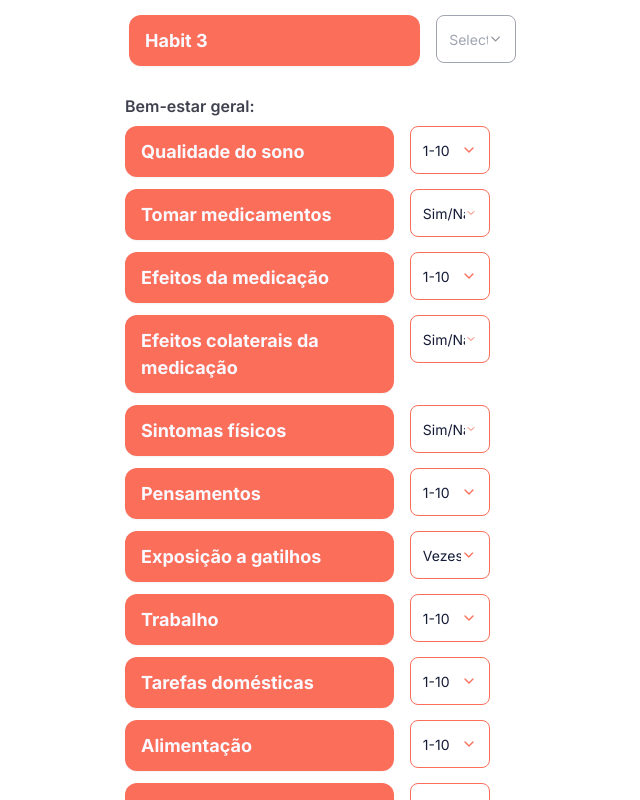
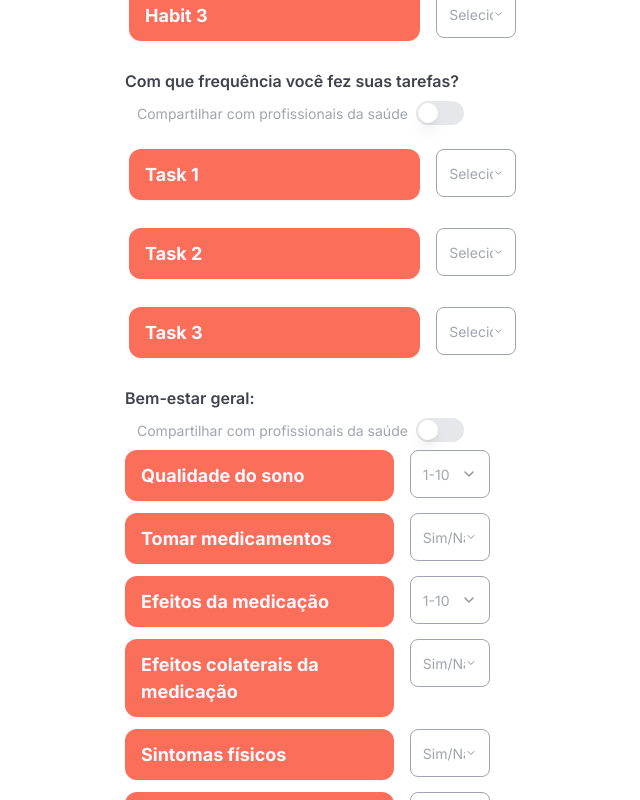
Before and after one commit to datasci4citizens/app-saude, a React app: page /diary in a window 1280 px wide. Shown: the part 460-1260 px from the top of the page, without its empty margins (339-979 px from the left). Built offline with nearby package versions, Linux system fonts and the light colour scheme; the HTML template or start-up script is replaced by a standard one; a web font is replaced by a local one.

Commit message:
Updates diary

```diff
--- a/package.json
+++ b/package.json
@@ -39,12 +39,13 @@
 		"embla-carousel-react": "^8.2.0",
 		"lucide-react": "^0.436.0",
 		"mingcute_icon": "^2.9.6",
+		"next-router-mock": "^0.9.13",
 		"react": "^18.3.1",
 		"react-day-picker": "^8.10.1",
 		"react-dom": "^18.3.1",
 		"react-hook-form": "^7.53.0",
 		"react-icons": "^5.5.0",
-		"react-router-dom": "^6.26.1",
+		"react-router-dom": "^6.30.0",
 		"swr": "^2.2.5",
 		"tailwind-merge": "^2.5.2",
 		"tailwindcss-animate": "^1.0.7",
@@ -57,6 +58,7 @@
 		"@types/node": "^22.5.1",
 		"@types/react": "^18.3.20",
 		"@types/react-dom": "^18.3.0",
+		"@types/react-router-dom": "^5.3.3",
 		"@vitejs/plugin-react-swc": "^3.5.0",
 		"autoprefixer": "^10.4.20",
 		"postcss": "^8.4.41",
--- a/src/components/forms/DiaryInfoForm.tsx
+++ b/src/components/forms/DiaryInfoForm.tsx
@@ -1,201 +1,264 @@
 import React, { useState } from 'react';
-import HabitEntry from './HabitEntry';
+import { useNavigate } from 'react-router-dom';
 import { RadioCheckbox } from "@/components/ui/radio-checkbox";
 import HabitCard from "@/components/ui/habit-card";
 import { Switch } from "@/components/ui/switch";
-import { Select, SelectTrigger, SelectContent, SelectItem, SelectValue } from '@/components/ui/select_habit'
+import { Select, SelectTrigger, SelectContent, SelectItem, SelectValue } from '@/components/ui/select_habit';
 import { TextField } from '@/components/ui/text_input_diary';
 import { Button } from "@/components/ui/button";
 
-interface Habit {
+interface TrackableItem {
   id: string;
   name: string;
   measurementType: 'scale' | 'hours' | 'times' | 'yesno';
-  frequency: 'daily' | 'weekly' | 'monthly';
-  shared: boolean;
-  value?: number | boolean;
+  value?: string;
 }
 
 export default function DiaryInfoForm() {
-  // Time range selection
-  const [timeRange, setTimeRange] = useState<'today' | 'sinceLast'>('today');
+  const navigate = useNavigate();
+  const [isSubmitting, setIsSubmitting] = useState(false);
+  const [timeRange, setTimeRange] = useState<'today' | 'sinceLast'>('sinceLast');
+  const [freeText, setFreeText] = useState('');
 
-  // Temporary habits (3 static habits for now)
-  const [habits] = useState<Habit[]>([
-    { id: '1', name: 'Habit 1', measurementType: 'scale', frequency: 'daily', shared: false },
-    { id: '2', name: 'Habit 2', measurementType: 'hours', frequency: 'weekly', shared: false },
-    { id: '3', name: 'Habit 3', measurementType: 'yesno', frequency: 'daily', shared: false }
+  // Sharing switches for each section
+  const [shareHabits, setShareHabits] = useState(false);
+  const [shareTasks, setShareTasks] = useState(false);
+  const [shareWellBeing, setShareWellBeing] = useState(false);
+  const [shareText, setShareText] = useState(false);
+
+  // Habits data
+  const [habits, setHabits] = useState<TrackableItem[]>([
+    { id: '1', name: 'Habit 1', measurementType: 'scale' },
+    { id: '2', name: 'Habit 2', measurementType: 'hours' },
+    { id: '3', name: 'Habit 3', measurementType: 'yesno' }
   ]);
 
-  const [checkboxStates, setCheckboxStates] = useState({
-    demo1: false,
-    demo2: true,
-    demo3: false
-  });
+  // Tasks data
+  const [tasks, setTasks] = useState<TrackableItem[]>([
+    { id: '1', name: 'Task 1', measurementType: 'scale' },
+    { id: '2', name: 'Task 2', measurementType: 'yesno' },
+    { id: '3', name: 'Task 3', measurementType: 'times' }
+  ]);
 
-  // Handler to update checkbox state
-  const handleCheckboxChange = (id: string, checked: boolean) => {
-    setCheckboxStates(prev => ({
-      ...prev,
-      [id]: checked
-    }));
+  // Well-being questions
+  const [wellBeingQuestions, setWellBeingQuestions] = useState<TrackableItem[]>([
+    { id: 'sleep', name: 'Qualidade do sono', measurementType: 'scale' },
+    { id: 'medicine', name: 'Tomar medicamentos', measurementType: 'yesno' },
+    { id: 'medication_effects', name: 'Efeitos da medicação', measurementType: 'scale' },
+    { id: 'side_effects', name: 'Efeitos colaterais da medicação', measurementType: 'yesno' },
+    { id: 'physical_symptoms', name: 'Sintomas físicos', measurementType: 'yesno' },
+    { id: 'thoughts', name: 'Pensamentos', measurementType: 'scale' },
+    { id: 'triggers', name: 'Exposição a gatilhos', measurementType: 'times' },
+    { id: 'work', name: 'Trabalho', measurementType: 'scale' },
+    { id: 'chores', name: 'Tarefas domésticas', measurementType: 'scale' },
+    { id: 'food', name: 'Alimentação', measurementType: 'scale' },
+    { id: 'hobbies', name: 'Hobbies', measurementType: 'scale' },
+    { id: 'exercise', name: 'Exercício físico', measurementType: 'hours' },
+    { id: 'water', name: 'Consumo de água', measurementType: 'scale' },
+    { id: 'social', name: 'Socialização', measurementType: 'scale' },
+    { id: 'self_harm', name: 'Auto mutilação', measurementType: 'times' },
+    { id: 'intrusive_thoughts', name: 'Pensamentos intrusivos', measurementType: 'scale' },
+    { id: 'suicidal_ideation', name: 'Ideação suicida', measurementType: 'yesno' },
+    { id: 'dissociation', name: 'Disassociação', measurementType: 'scale' },
+    { id: 'paranoia', name: 'Paranóia', measurementType: 'scale' }
+  ]);
+
+  const handleItemChange = (items: TrackableItem[], setItems: React.Dispatch<React.SetStateAction<TrackableItem[]>>, itemId: string, value: string) => {
+    setItems(items.map(item =>
+      item.id === itemId ? { ...item, value } : item
+    ));
   };
 
-  const [toggleState, setToggleState] = useState(false);
-  const [labeledToggleState, setLabeledToggleState] = useState(false);
-  const [selectValue, setSelectValue] = useState('');
-  const [value, setValue] = useState('');
+  const handleSubmit = async (e: React.FormEvent) => {
+    e.preventDefault();
 
-  // Pre-set questions with proper measurement types
-  const generalQuestions = [
-    { id: 'sleep', name: 'Qualidade do sono', measurementType: 'scale', frequency: 'daily' },
-    { id: 'medicine', name: 'Tomar medicamentos', measurementType: 'yesno', frequency: 'daily' },
-    { id: 'effects', name: 'Efeitos da medicação', measurementType: 'scale', frequency: 'weekly' },
-    { id: 'sideEffects', name: 'Efeitos colaterais da medicação', measurementType: 'yesno', frequency: 'weekly' },
-    { id: 'physicalHealth', name: 'Sintomas físicos', measurementType: 'yesno', frequency: 'daily' },
-    { id: 'thoughts', name: 'Pensamentos', measurementType: 'scale', frequency: 'daily' },
-    { id: 'exposure', name: 'Exposição a gatilhos', measurementType: 'times', frequency: 'weekly' },
-    { id: 'work', name: 'Trabalho', measurementType: 'scale', frequency: 'weekly' },
-    { id: 'domestic', name: 'Tarefas domésticas', measurementType: 'scale', frequency: 'weekly' },
-    { id: 'food', name: 'Alimentação', measurementType: 'scale', frequency: 'weekly' },
-    { id: 'hobbies', name: 'Hobbies', measurementType: 'scale', frequency: 'weekly' },
-    { id: 'exercise', name: 'Exercício físico', measurementType: 'hours', frequency: 'weekly' },
-    { id: 'water', name: 'Consumo de água', measurementType: 'scale', frequency: 'daily' },
-    { id: 'socialization', name: 'Socialização', measurementType: 'scale', frequency: 'daily' },
-    { id: 'selfHarm', name: 'Auto mutilação', measurementType: 'times', frequency: 'daily' },
-    { id: 'instrusiveThoughts', name: 'Pensamentos intrusivos', measurementType: 'scale', frequency: 'daily' },
-    { id: 'suicideIdeation', name: 'Ideação suicida', measurementType: 'yesno', frequency: 'daily' },
-    { id: 'dissociation', name: 'Disassociação', measurementType: 'scale', frequency: 'daily' },
-    { id: 'paranoia', name: 'Paranóia', measurementType: 'scale', frequency: 'daily' },
-  ];
+    if (!freeText.trim()) {
+      alert('Por favor, adicione texto ao diário');
+      return;
+    }
 
-  // Free text
-  const [freeText, setFreeText] = useState('');
+    setIsSubmitting(true);
 
-  const handleSubmit = (e: React.FormEvent) => {
-    e.preventDefault();
-    console.log({ timeRange, habits, generalQuestions, freeText });
+    try {
+      const formData = {
+        timeRange,
+        habits: habits.map(habit => ({
+          ...habit,
+          shared: shareHabits
+        })),
+        tasks: tasks.map(task => ({
+          ...task,
+          shared: shareTasks
+        })),
+        wellBeingQuestions: wellBeingQuestions.map(q => ({
+          ...q,
+          shared: shareWellBeing
+        })),
+        freeText,
+        textShared: shareText
+      };
+
+      console.log('Submitting diary:', formData);
+      await new Promise(resolve => setTimeout(resolve, 1000));
+      navigate(-1);
+    } catch (error) {
+      console.error('Error saving diary:', error);
+      alert('Ocorreu um erro ao salvar o diário. Por favor, tente novamente.');
+    } finally {
+      setIsSubmitting(false);
+    }
+  };
+
+  const renderSelectOptions = (type: TrackableItem['measurementType']) => {
+    switch (type) {
+      case 'scale':
+        return Array.from({ length: 10 }, (_, i) => (
+          <SelectItem key={i} value={(i + 1).toString()}>{i + 1}</SelectItem>
+        ));
+      case 'yesno':
+        return (
+          <>
+            <SelectItem value="yes">Sim</SelectItem>
+            <SelectItem value="no">Não</SelectItem>
+          </>
+        );
+      case 'hours':
+        return Array.from({ length: 24 }, (_, i) => (
+          <SelectItem key={i} value={(i + 1).toString()}>{i + 1}h</SelectItem>
+        ));
+      case 'times':
+        return Array.from({ length: 10 }, (_, i) => (
+          <SelectItem key={i} value={(i + 1).toString()}>{i + 1} vez{(i !== 0) ? 'es' : ''}</SelectItem>
+        ));
+      default:
+        return null;
+    }
   };
 
   return (
     <form onSubmit={handleSubmit} className="space-y-6">
-      <div className="h-[1px] bg-white" />
-
       {/* Time Range Selection */}
-      <div className="space-y-2" style={{ marginLeft: '32px' }}>
-        <h3
-          className="font-semibold text-[16px]"
-          style={{
-            fontFamily: "'Inter', sans-serif",
-            color: '#3F414E'
-          }}
-        >
+      <div className="space-y-2 ml-[32px]">
+        <h3 className="font-semibold text-[16px] font-inter text-[#3F414E]">
           A qual período de tempo esse diário se refere?
         </h3>
         <div className="flex flex-col gap-4">
           <RadioCheckbox
-            id="demo1"
+            id="today"
             label="Hoje"
-            checked={checkboxStates.demo1}
-            onCheckedChange={(checked) => handleCheckboxChange('demo1', checked)}
+            checked={timeRange === 'today'}
+            onCheckedChange={() => setTimeRange('today')}
           />
           <RadioCheckbox
-            id="demo2"
+            id="sinceLast"
             label="Desde o último diário"
-            checked={checkboxStates.demo2}
-            onCheckedChange={(checked) => handleCheckboxChange('demo2', checked)}
+            checked={timeRange === 'sinceLast'}
+            onCheckedChange={() => setTimeRange('sinceLast')}
           />
         </div>
       </div>
 
       {/* Habits Section */}
-      <div className="space-y-2" style={{ marginLeft: '32px' }}>
-        <h3
-          className="font-semibold text-[16px]"
-          style={{
-            fontFamily: "'Inter', sans-serif",
-            color: '#3F414E'
-          }}
-        >
+      <div className="space-y-2 ml-[32px]">
+        <h3 className="font-semibold text-[16px] font-inter text-[#3F414E]">
           Com que frequência você fez seus hábitos?
         </h3>
-        <div className="flex items-center gap-2" style={{ marginLeft: '12px' }}>
-          <h3
-            className="font-normal text-[14px]"
-            style={{
-              fontFamily: "'Inter', sans-serif",
-              color: '#A1A4B2'
-            }}
-          >
+        <div className="flex items-center gap-2 ml-[12px]">
+          <h3 className="font-normal text-[14px] font-inter text-[#A1A4B2]">
             Compartilhar com profissionais da saúde
           </h3>
-          <Switch
-            checked={toggleState}
-            onCheckedChange={setToggleState}
-          />
+          <Switch checked={shareHabits} onCheckedChange={setShareHabits} />
         </div>
       </div>
 
-      {/* Static Habits (3 placeholder habits) */}
-      {habits.map((habit, index) => (
+      {/* Habits List */}
+      {habits.map((habit) => (
         <div key={habit.id} className="flex w-full ml-[36px] mr-[4px] mb-4">
           <div className="w-[70%]">
             <HabitCard title={habit.name} />
           </div>
           <div className="w-[30%] pl-4">
-            <Select onValueChange={(val) => setSelectValue(val)} value={selectValue}>
-              <SelectTrigger hasSelection={!!selectValue} size="sm">
-                <SelectValue placeholder="Select" />
+            <Select
+              value={habit.value}
+              onValueChange={(value) => handleItemChange(habits, setHabits, habit.id, value)}
+            >
+              <SelectTrigger hasSelection={!!habit.value} size="sm">
+                <SelectValue placeholder="Selecione" />
               </SelectTrigger>
               <SelectContent>
-                <SelectItem value="option1">Option 1</SelectItem>
-                <SelectItem value="option2">Option 2</SelectItem>
-                <SelectItem value="option3">Option 3</SelectItem>
+                {renderSelectOptions(habit.measurementType)}
               </SelectContent>
             </Select>
           </div>
         </div>
       ))}
 
-      {/* Pre-set Questions Section */}
-      <div className="space-y-2" style={{ marginLeft: '32px' }}>
-        <h3
-          className="font-semibold text-[16px]"
-          style={{
-            fontFamily: "'Inter', sans-serif",
-            color: '#3F414E'
-          }}
-        >
+      {/* Tasks Section */}
+      <div className="space-y-2 ml-[32px]">
+        <h3 className="font-semibold text-[16px] font-inter text-[#3F414E]">
+          Com que frequência você fez suas tarefas?
+        </h3>
+        <div className="flex items-center gap-2 ml-[12px]">
+          <h3 className="font-normal text-[14px] font-inter text-[#A1A4B2]">
+            Compartilhar com profissionais da saúde
+          </h3>
+          <Switch checked={shareTasks} onCheckedChange={setShareTasks} />
+        </div>
+      </div>
+
+      {/* Tasks List */}
+      {tasks.map((task) => (
+        <div key={task.id} className="flex w-full ml-[36px] mr-[4px] mb-4">
+          <div className="w-[70%]">
+            <HabitCard title={task.name} />
+          </div>
+          <div className="w-[30%] pl-4">
+            <Select
+              value={task.value}
+              onValueChange={(value) => handleItemChange(tasks, setTasks, task.id, value)}
+            >
+              <SelectTrigger hasSelection={!!task.value} size="sm">
+                <SelectValue placeholder="Selecione" />
+              </SelectTrigger>
+              <SelectContent>
+                {renderSelectOptions(task.measurementType)}
+              </SelectContent>
+            </Select>
+          </div>
+        </div>
+      ))}
+
+      {/* Well-being Section */}
+      <div className="space-y-2 ml-[32px]">
+        <h3 className="font-semibold text-[16px] font-inter text-[#3F414E]">
           Bem-estar geral:
         </h3>
+        <div className="flex items-center gap-2 ml-[12px] mb-4">
+          <h3 className="font-normal text-[14px] font-inter text-[#A1A4B2]">
+            Compartilhar com profissionais da saúde
+          </h3>
+          <Switch checked={shareWellBeing} onCheckedChange={setShareWellBeing} />
+        </div>
 
-        {generalQuestions.map((question, index) => (
+        {wellBeingQuestions.map((question) => (
           <div key={question.id} className="flex w-full mr-[4px] mb-4">
             <div className="w-[70%]">
               <HabitCard title={question.name} />
             </div>
             <div className="w-[30%] pl-4">
-              <Select>
-                <SelectTrigger hasSelection={true} size="sm">
-                  <SelectValue placeholder={question.measurementType === 'scale' ? '1-10' :
-                                          question.measurementType === 'yesno' ? 'Sim/Não' :
-                                          question.measurementType === 'hours' ? 'Horas' : 'Vezes'} />
+              <Select
+                value={question.value}
+                onValueChange={(value) => handleItemChange(wellBeingQuestions, setWellBeingQuestions, question.id, value)}
+              >
+                <SelectTrigger hasSelection={!!question.value} size="sm">
+                  <SelectValue placeholder={
+                    question.measurementType === 'scale' ? '1-10' :
+                    question.measurementType === 'yesno' ? 'Sim/Não' :
+                    question.measurementType === 'hours' ? 'Horas' : 'Vezes'
+                  } />
                 </SelectTrigger>
                 <SelectContent>
-                  {question.measurementType === 'scale' ? (
-                    Array.from({ length: 10 }, (_, i) => (
-                      <SelectItem key={i} value={(i + 1).toString()}>{i + 1}</SelectItem>
-                    ))
-                  ) : question.measurementType === 'yesno' ? (
-                    <>
-                      <SelectItem value="yes">Yes</SelectItem>
-                      <SelectItem value="no">No</SelectItem>
-                    </>
-                  ) : (
-                    Array.from({ length: 10 }, (_, i) => (
-                      <SelectItem key={i} value={(i + 1).toString()}>{i + 1}</SelectItem>
-                    ))
-                  )}
+                  {renderSelectOptions(question.measurementType)}
                 </SelectContent>
               </Select>
             </div>
@@ -204,46 +267,39 @@ export default function DiaryInfoForm() {
       </div>
 
       {/* Free Text Section */}
-      <div className="space-y-2" style={{ marginLeft: '32px' }}>
-        <h3
-          className="font-semibold text-[16px]"
-          style={{
-            fontFamily: "'Inter', sans-serif",
-            color: '#3F414E'
-          }}
-        >
+      <div className="space-y-2 ml-[32px]">
+        <h3 className="font-semibold text-[16px] font-inter text-[#3F414E]">
           Texto
         </h3>
-        <div className="flex items-center gap-2" style={{ marginLeft: '12px' }}>
-          <h3
-            className="font-normal text-[14px]"
-            style={{
-              fontFamily: "'Inter', sans-serif",
-              color: '#A1A4B2'
-            }}
-          >
+        <div className="flex items-center gap-2 ml-[12px]">
+          <h3 className="font-normal text-[14px] font-inter text-[#A1A4B2]">
             Compartilhar com profissionais da saúde
           </h3>
-          <Switch
-            checked={toggleState}
-            onCheckedChange={setToggleState}
-          />
+          <Switch checked={shareText} onCheckedChange={setShareText} />
         </div>
       </div>
-      <div className="space-y-2" style={{ marginLeft: '32px' }}>
+
+      <div className="space-y-2 ml-[32px]">
         <TextField
           size="large"
           multiline
           variant="static-orange"
           label=""
           placeholder=""
+          value={freeText}
+          onChange={(e) => setFreeText(e.target.value)}
         />
       </div>
 
       {/* Submit Button */}
       <div className="px-[32px]">
-        <Button variant="orange" size="responsive">
-          SALVAR
+        <Button
+          variant="orange"
+          size="responsive"
+          type="submit"
+          disabled={isSubmitting}
+        >
+          {isSubmitting ? 'Salvando...' : 'SALVAR'}
         </Button>
       </div>
     </form>
--- a/src/components/ui/text_input_diary.tsx
+++ b/src/components/ui/text_input_diary.tsx
@@ -1,8 +1,10 @@
 import React, { useState } from 'react';
+import type { ChangeEvent } from 'react'; // Type-only import
 import { Input } from '@/components/ui/input';
 
 interface TextFieldProps {
   label: string;
+  value?: string;
   defaultValue?: string;
   placeholder?: string;
   error?: string;
@@ -10,31 +12,34 @@ interface TextFieldProps {
   size?: 'medium' | 'compact' | 'large';
   multiline?: boolean;
   variant?: 'static-orange' | 'dynamic-gray-to-orange';
+  onChange?: (e: ChangeEvent<HTMLInputElement | HTMLTextAreaElement>) => void;
 }
 
 export function TextField({
   label,
+  value: propValue,
   defaultValue = '',
   placeholder,
   error,
   type = 'text',
   size = 'medium',
   multiline = false,
-  variant = 'static-orange'
+  variant = 'static-orange',
+  onChange: propOnChange
 }: TextFieldProps) {
-  const [value, setValue] = useState(defaultValue);
+  const [internalValue, setInternalValue] = useState(defaultValue);
   const [hasInput, setHasInput] = useState(false);
+
+  const value = propValue !== undefined ? propValue : internalValue;
 
   const labelStyle = "block text-[14px] font-['Inter'] font-bold text-[#141B36] mb-2";
 
-  // Responsive size configurations
   const sizeClasses = {
-    medium: 'w-[85%] md:w-[85%] h-[48px] py-2 px-4', // Full width on mobile, constrained on desktop
-    compact: 'w-[36%] h-[48px] py-2 px-3', // Takes ~half width for side-by-side
-    large: 'w-[85%] min-h-[120px] md:min-h-[152px] py-4 px-4' // 6 lines of text (~24px per line * 6)
+    medium: 'w-[85%] md:w-[85%] h-[48px] py-2 px-4',
+    compact: 'w-[36%] h-[48px] py-2 px-3',
+    large: 'w-[85%] min-h-[120px] md:min-h-[152px] py-4 px-4'
   };
 
-  // Dynamic border color logic (unchanged)
   const getBorderColor = () => {
     if (error) return 'border-red-500';
     if (variant === 'static-orange') return 'border-[#FA6E5A]';
@@ -54,6 +59,15 @@ export function TextField({
     ${multiline ? 'whitespace-pre-wrap overflow-y-auto' : ''}
   `;
 
+  const handleChange = (e: ChangeEvent<HTMLInputElement | HTMLTextAreaElement>) => {
+    if (propOnChange) {
+      propOnChange(e);
+    } else {
+      setInternalValue(e.target.value);
+    }
+    setHasInput(e.target.value.length > 0);
+  };
+
   return (
     <div className={`mb-4 ${size === 'compact' ? 'inline-block w-[48%]' : 'block'}`}>
       {label && <label className={labelStyle}>{label}</label>}
@@ -61,23 +75,17 @@ export function TextField({
       {multiline ? (
         <textarea
           value={value}
-          onChange={(e) => {
-            setValue(e.target.value);
-            setHasInput(e.target.value.length > 0);
-          }}
+          onChange={handleChange}
           placeholder={placeholder}
           className={`${baseClasses} resize-none`}
-          rows={6} // Ensures 6 lines visible by default
+          rows={6}
           style={{ lineHeight: '1.5' }}
         />
       ) : (
         <Input
           type={type}
           value={value}
-          onChange={(e) => {
-            setValue(e.target.value);
-            setHasInput(e.target.value.length > 0);
-          }}
+          onChange={handleChange}
           placeholder={placeholder}
           className={baseClasses}
         />
--- a/src/pages/Diary.tsx
+++ b/src/pages/Diary.tsx
@@ -7,7 +7,7 @@ export default function DiaryPage() {
     <div className="max-w-md mx-auto p-4">
       {/* Back Arrow */}
       <div className="mb-6">
-        <BackArrow onClick={() => window.history.back()} />
+        <BackArrow />
       </div>
 
       {/* Page Title */}
@@ -22,7 +22,6 @@ export default function DiaryPage() {
         Diário
       </h1>
 
-
       {/* Form */}
       <DiaryInfoForm />
     </div>
```
Also changed, not shown: src/components/ui/back_arrow.tsx (+6 -5 lines), 1 other file (tests, documents, lock files or other folders).
